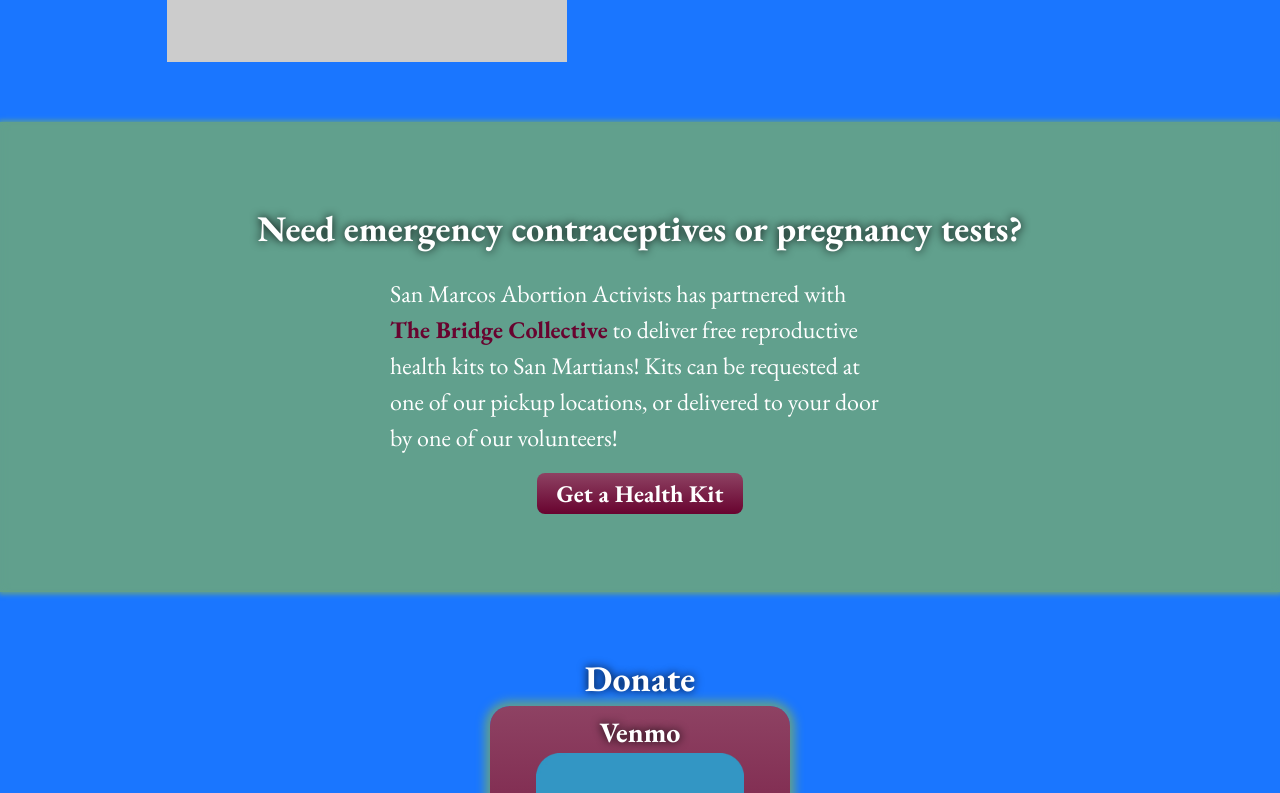
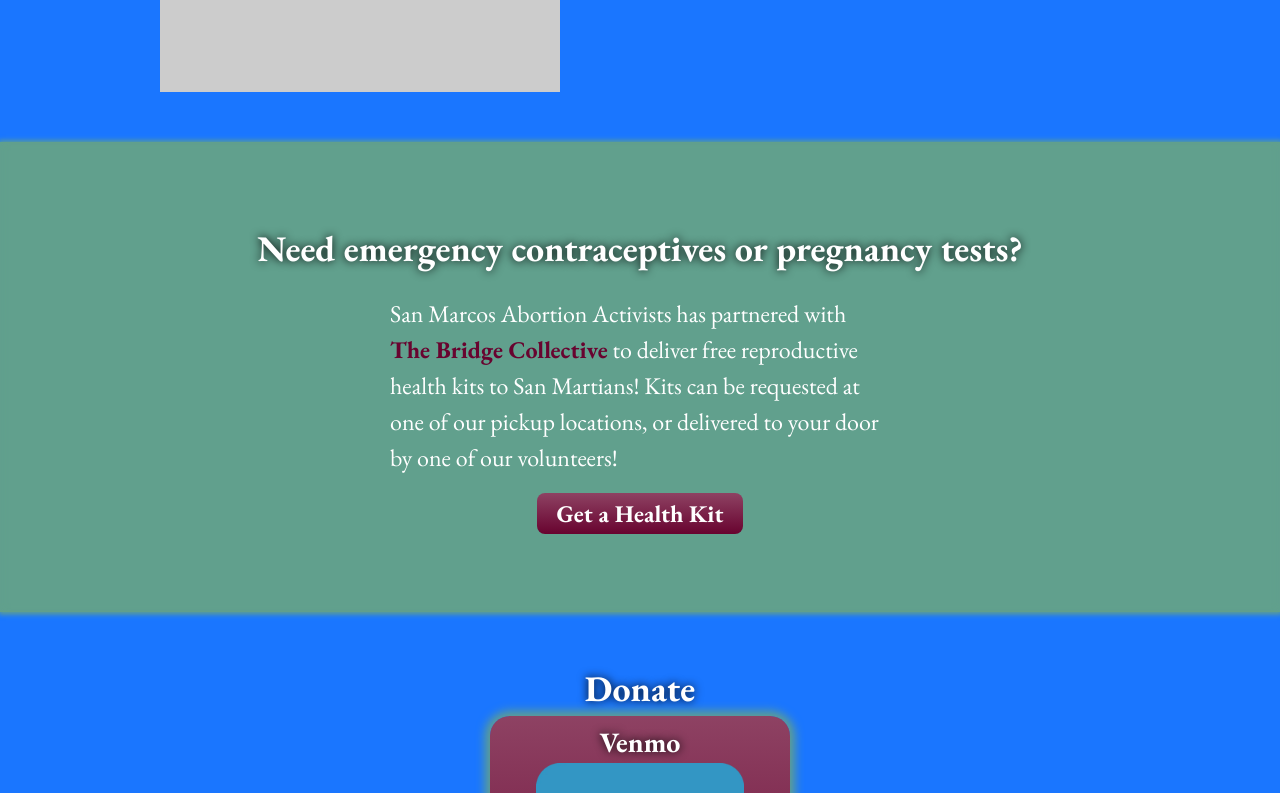
Before and after one commit to ChrisPitts/san-marcos-abortion-activists, a React (Vite) app: page / in a window 1280 px wide. Shown: the part 580-1373 px from the top of the page. Built offline with nearby package versions, Linux system fonts and the light colour scheme.

Commit message:
removed section margins

```diff
--- a/src/css/App.scss
+++ b/src/css/App.scss
@@ -86,7 +86,7 @@ p {
 }
 
 section {
-	padding: 20px;
+	padding: 50px 0;
 }
 
 section:nth-child(2n + 1) {
@@ -94,7 +94,6 @@ section:nth-child(2n + 1) {
 	background: $neutral-color;
 	box-shadow: 0 0 5px 2.5px $neutral-color inset, 0 0 5px 2.5px $neutral-color;
 	color: $text-color;
-	margin: 40px 0;
 	padding: 80px 0;
 	position: relative;
 
```
